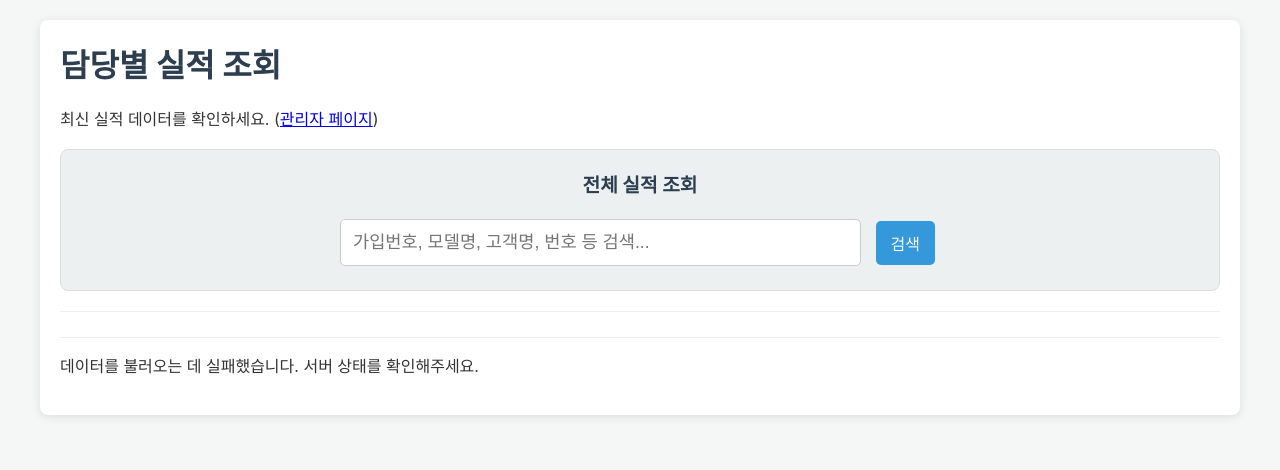
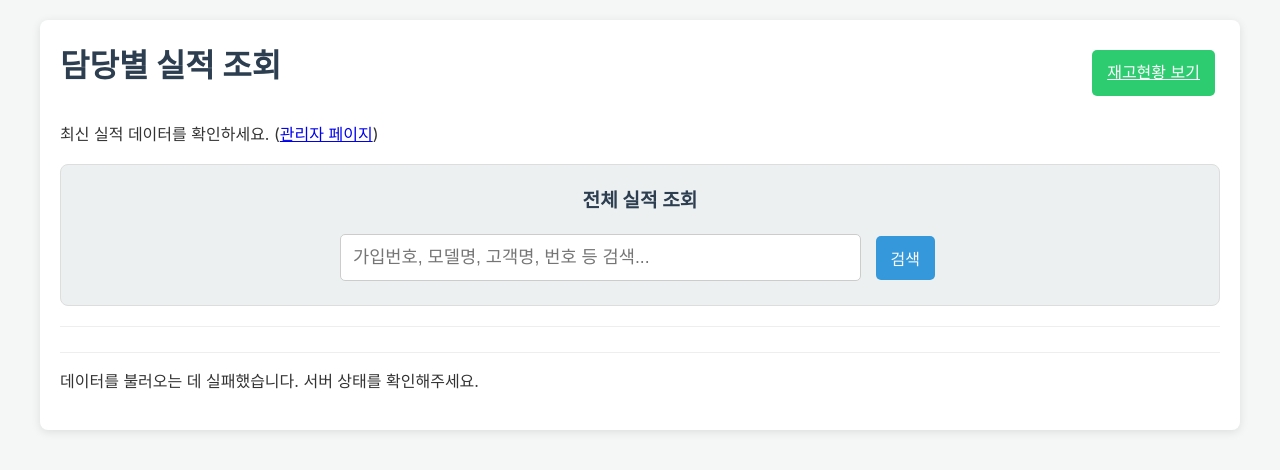
Before and after one commit to kimkeunho7890-ux/most_index, a website: page public/index.html in a window 1280 px wide. Drawn offline with Linux system fonts and the light colour scheme; no server answers.

Commit message:
Update index.html

```diff
--- a/public/index.html
+++ b/public/index.html
@@ -8,7 +8,10 @@
 </head>
 <body>
     <div class="container">
-        <h1>담당별 실적 조회</h1>
+        <div style="display: flex; justify-content: space-between; align-items: center; flex-wrap: wrap; gap: 10px;">
+            <h1>담당별 실적 조회</h1>
+            <a href="https://um-stock.onrender.com" target="_blank" class="btn btn-secondary">재고현황 보기</a>
+        </div>
         <p>최신 실적 데이터를 확인하세요. (<a href="#" onclick="promptForAdminPassword()">관리자 페이지</a>)</p>
 
         <div class="global-search-container">
```
